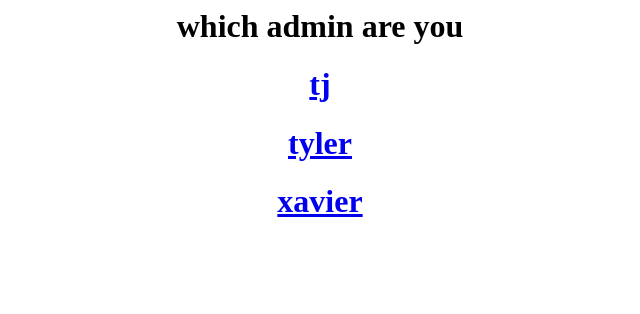
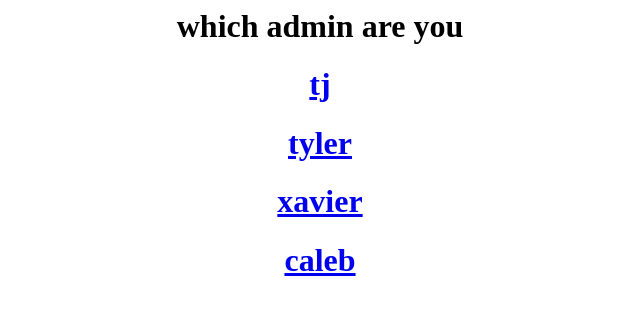
Before and after one commit to fightingox1/Ttalk, a plain HTML site: page admin/index.html in a window 1280 px wide. Shown: the whole page, without its empty margins (320-960 px from the left). Drawn offline with Linux system fonts and the light colour scheme.

Commit message:
Update index.html

```diff
--- a/admin/index.html
+++ b/admin/index.html
@@ -1,3 +1,3 @@
 <html><head></head><body><center><h1>which admin are you</h1></center></body><body><center><div><a href="tj.html" id="tj"><h1>tj</h1></a></div></center>
     <center><div><a href="tyler.html" id="Tyler"><h1>tyler</h1></a>
-</div></center><center><div><a href="xavier.html" id="Xavier"><h1>xavier</h1></a></body></html>
+</div></center><center><div><a href="xavier.html" id="Xavier"><h1>xavier</h1></a><div><a href="caleb.html" id="Xavier"><h1>caleb</h1></a></body></html>
```
